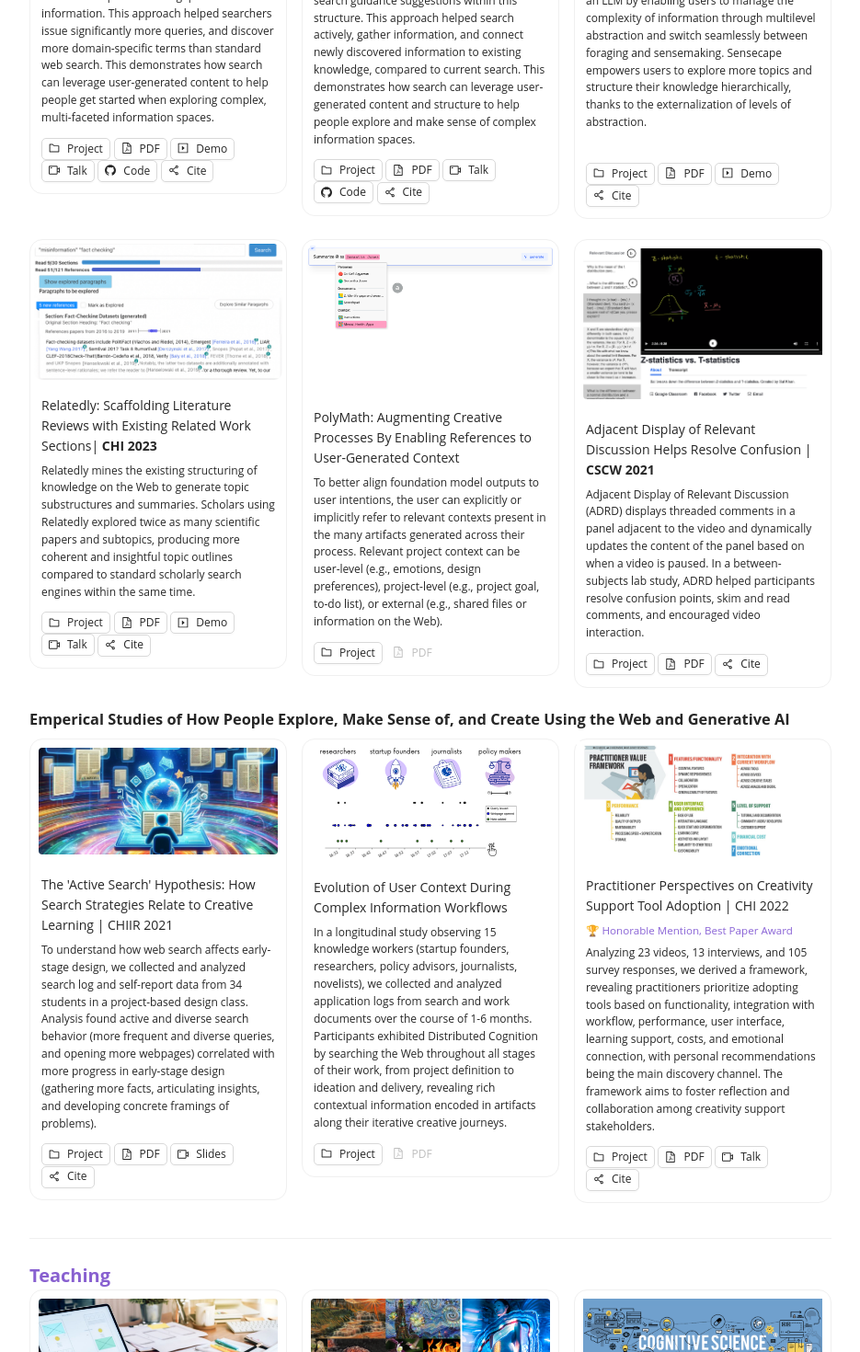
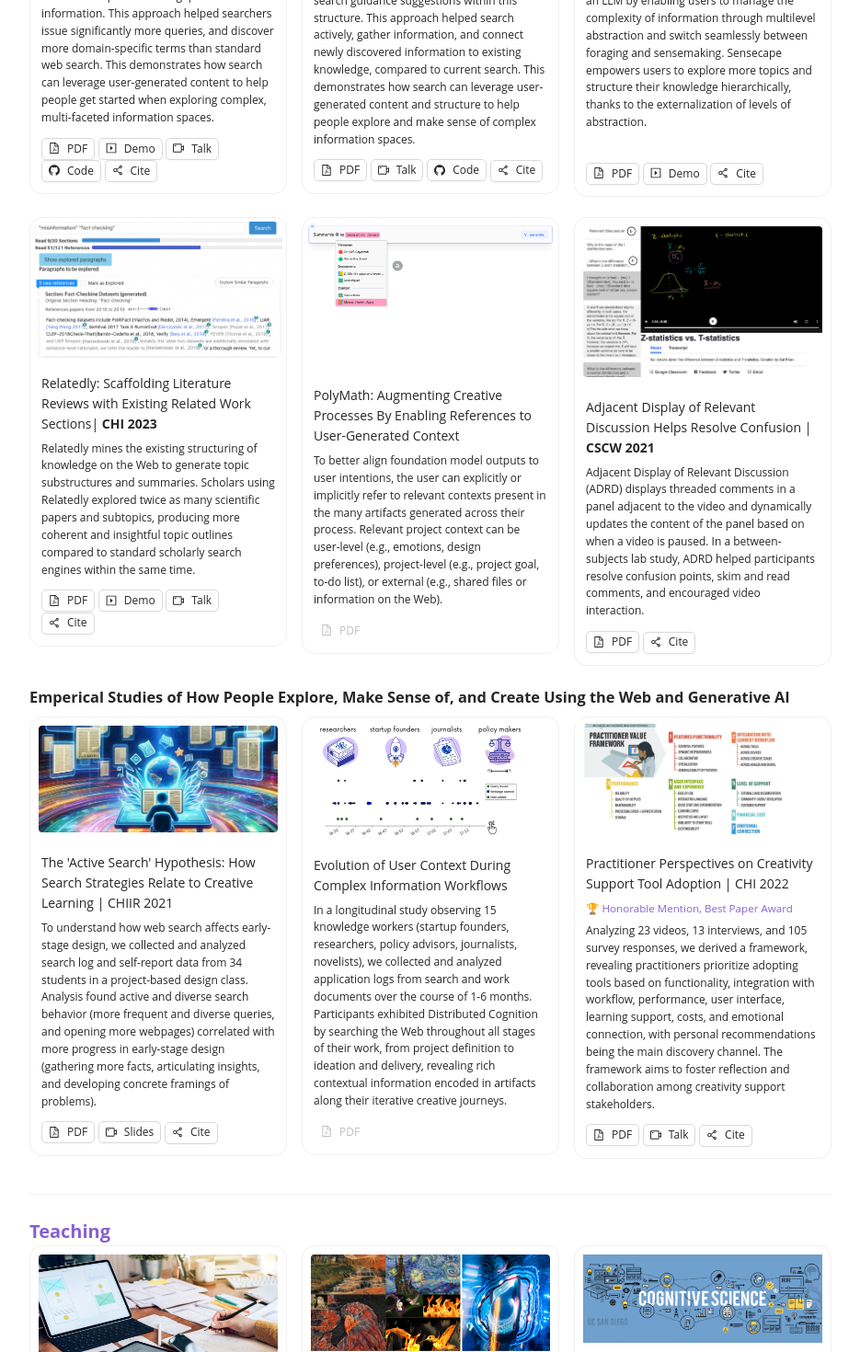
Before and after one commit to SrishtiPalani/React-Portfolio-Main, a React (Create React App) app: page / in a window 1280 px wide. Shown: the part 1058-2528 px from the top of the page at 92% size, without its empty margins (172-1107 px from the left). Built offline with nearby package versions, Linux system fonts and the light colour scheme.

Commit message:
jan 3rd commit

```diff
--- a/src/components/body/about/index.js
+++ b/src/components/body/about/index.js
@@ -163,7 +163,7 @@ function About() {
     <h4> CoNotate: Suggesting Queries Based on Notes Promotes Knowledge Discovery | <strong> CHI 2021</strong>  </h4>
      <p style={{fontSize: '12px'}}>CoNotate offers query suggestions based on analyzing the searcher's notes and previous searches for patterns and gaps in information. This approach helped searchers issue significantly more queries, and discover more domain-specific terms than standard web search. This demonstrates how search can leverage user-generated content to help people get started when exploring complex, multi-faceted information spaces.</p>
 
-   <Button size='small' style={{borderRadius:'5px', fontSize: '12px'}} icon={<FolderOutlined/>} href="#" target="_blank"> Project </Button> <span></span>
+   {/* <Button size='small' style={{borderRadius:'5px', fontSize: '12px'}} icon={<FolderOutlined/>} href="#" target="_blank"> Project </Button> <span></span> */}
     <Button size='small' style={{borderRadius:'5px', fontSize: '12px'}} icon={<FilePdfOutlined/>} href="https://dl.acm.org/doi/pdf/10.1145/3411764.3445618" target="_blank"> PDF </Button> <span></span>
     <Button size='small' style={{borderRadius:'5px', fontSize: '12px'}} icon={<PlaySquareOutlined/>} href="https://youtu.be/vH3htoAq0Ck?si=YMh34qWImy2p_SlY" target="_blank"> Demo </Button> <span></span>
     <Button size='small' style={{borderRadius:'5px', fontSize: '12px'}} icon={<VideoCameraOutlined />} href="https://youtu.be/rNjWK91hucA?si=OBfVM5qvFNyImGb3" target="_blank"> Talk </Button> <span></span>
@@ -183,7 +183,7 @@ function About() {
     <h4> InterWeave: Presenting Suggestions in Context Scaffolds Information Search and Synthesis | <strong>UIST 2022</strong></h4>
     <p style={{fontSize: '12px'}}> InterWeave mines the emergent structure of a searchers' notes and places contextual search guidance suggestions within this structure. This approach helped search actively, gather information, and connect newly discovered information to existing knowledge, compared to current search. This demonstrates how search can leverage user-generated content and structure to help people explore and make sense of complex information spaces.</p>
 
-    <Button size='small' style={{borderRadius:'5px', fontSize: '12px'}} icon={<FolderOutlined/>} href="#" target="_blank"> Project </Button> <span></span>
+    {/* <Button size='small' style={{borderRadius:'5px', fontSize: '12px'}} icon={<FolderOutlined/>} href="#" target="_blank"> Project </Button> <span></span> */}
     <Button size='small' style={{borderRadius:'5px', fontSize: '12px'}} icon={<FilePdfOutlined/>} href="#" target="_blank"> PDF </Button> <span></span>
     <Button size='small' style={{borderRadius:'5px', fontSize: '12px'}} icon={<VideoCameraOutlined />} href="#" target="_blank"> Talk </Button> <span></span>
     <Button size='small' style={{borderRadius:'5px', fontSize: '12px'}} icon={<GithubOutlined/>} href="https://github.com/creativecolab/IntegratedSearch.git" target="_blank"> Code </Button> <span></span>
@@ -203,7 +203,7 @@ function About() {
     {/* <h5> <a href="https://programs.sigchi.org/chi/2022/awards/honorable-mentions" style={{color: "#8a64d6", textAlign: "right"}}>🏆 Honorable Mention, Best Paper Award</a> </h5> */}
     <p style={{fontSize: '12px'}}> Sensecape is an interactive system designed to support complex information tasks with an LLM by enabling users to manage the complexity of information through multilevel abstraction and switch seamlessly between foraging and sensemaking. Sensecape empowers users to explore more topics and structure their knowledge hierarchically, thanks to the externalization of levels of abstraction. </p>
     <br />
-    <Button size='small' style={{borderRadius:'5px', fontSize: '12px'}} icon={<FolderOutlined/>} href="#" target="_blank"> Project </Button> <span></span>
+    {/* <Button size='small' style={{borderRadius:'5px', fontSize: '12px'}} icon={<FolderOutlined/>} href="#" target="_blank"> Project </Button> <span></span> */}
     <Button size='small' style={{borderRadius:'5px', fontSize: '12px'}} icon={<FilePdfOutlined/>} href="https://dl.acm.org/doi/10.1145/3586183.3606756" target="_blank"> PDF </Button> <span></span>
     <Button size='small' style={{borderRadius:'5px', fontSize: '12px'}} icon={<PlaySquareOutlined/>} href="https://youtu.be/MIfhunAwZew" target="_blank"> Demo </Button> <span></span>
     <Button size='small' style={{borderRadius:'5px', fontSize: '12px'}} icon={<ShareAltOutlined />} onClick={myFunctionsensecape} target="_blank"> Cite </Button> <span></span>
@@ -223,7 +223,7 @@ function About() {
     {/* <h5>Srishti Palani, <a href="https://jason-ding.com" target="_blank" rel="noreferrer"> Zijian "Jason" Ding</a>, <a href="http://stevemacn.github.io" target="_blank" rel="noreferrer"> Stephen MacNeil</a>, <a href="https://spdow.ucsd.edu" target="_blank" rel="noreferrer">Steven P. Dow</a></h5> */}
    <p style={{fontSize: '12px'}}> Relatedly mines the existing structuring of knowledge on the Web to generate topic substructures and summaries. Scholars using Relatedly explored twice as many scientific papers and subtopics, producing more coherent and insightful topic outlines compared to standard scholarly search engines within the same time. </p>
 
-   <Button size='small' style={{borderRadius:'5px', fontSize: '12px'}} icon={<FolderOutlined/>} href="#" target="_blank"> Project </Button> <span></span>
+   {/* <Button size='small' style={{borderRadius:'5px', fontSize: '12px'}} icon={<FolderOutlined/>} href="#" target="_blank"> Project </Button> <span></span> */}
     <Button size='small' style={{borderRadius:'5px', fontSize: '12px'}} icon={<FilePdfOutlined/>} href="https://dl.acm.org/doi/pdf/10.1145/3544548.3580841" target="_blank"> PDF </Button> <span></span>
     <Button size='small' style={{borderRadius:'5px', fontSize: '12px'}} icon={<PlaySquareOutlined/>} href="https://youtu.be/VvgRQm82Vlw?si=XmfjdzC0l1i_6RYk" target="_blank"> Demo </Button> <span></span>
     <Button size='small' style={{borderRadius:'5px', fontSize: '12px'}} icon={<VideoCameraOutlined/>} href="https://www.youtube.com/watch?v=bJYviga1_d0" target="_blank"> Talk </Button> <span></span>
@@ -245,7 +245,7 @@ function About() {
     <p style={{fontSize: '12px'}}> To better align foundation model outputs to user intentions, the user can explicitly or implicitly refer to relevant contexts present in the many artifacts generated across their process. Relevant project context can be user-level (e.g., emotions, design preferences), project-level (e.g., project goal, to-do list), or external (e.g., shared files or information on the Web).
  </p>
 
-   <Button size='small' style={{borderRadius:'5px', fontSize: '12px'}} icon={<FolderOutlined/>} href="#" target="_blank"> Project </Button> <span></span>
+   {/* <Button size='small' style={{borderRadius:'5px', fontSize: '12px'}} icon={<FolderOutlined/>} href="#" target="_blank"> Project </Button> <span></span> */}
    <Button disabled size='small' style={{borderRadius:'5px', fontSize: '12px'}} icon={<FilePdfOutlined/>} href="#" target="_blank"> PDF </Button> <span></span>
    </Card>
   </Col>
@@ -261,7 +261,7 @@ function About() {
     <h4> Adjacent Display of Relevant Discussion Helps Resolve Confusion | <strong> CSCW 2021 </strong></h4>
     <p style={{fontSize: '12px'}}> Adjacent Display of Relevant Discussion (ADRD) displays threaded comments in a panel adjacent to the video and dynamically updates the content of the panel based on when a video is paused. In a between-subjects lab study, ADRD helped participants resolve confusion points, skim and read comments, and encouraged video interaction.</p>
 
-    <Button size='small' style={{borderRadius:'5px', fontSize: '12px'}} icon={<FolderOutlined/>} href="#" target="_blank"> Project </Button> <span></span>
+    {/* <Button size='small' style={{borderRadius:'5px', fontSize: '12px'}} icon={<FolderOutlined/>} href="#" target="_blank"> Project </Button> <span></span> */}
     <Button size='small' style={{borderRadius:'5px', fontSize: '12px'}} icon={<FilePdfOutlined/>} href="https://dl.acm.org/doi/pdf/10.1145/3449217" target="_blank"> PDF </Button> <span></span>
     <Button size='small' style={{borderRadius:'5px', fontSize: '12px'}} icon={<ShareAltOutlined />} onClick={myFunctionADRD} target="_blank"> Cite </Button> <span></span>
     </Card>
@@ -282,7 +282,7 @@ function About() {
     {/* <h5>Srishti Palani, <a href="https://jason-ding.com" target="_blank" rel="noreferrer"> Zijian "Jason" Ding</a>, <a href="http://stevemacn.github.io" target="_blank" rel="noreferrer"> Stephen MacNeil</a>, <a href="https://spdow.ucsd.edu" target="_blank" rel="noreferrer">Steven P. Dow</a></h5> */}
    <p style={{fontSize: '12px'}}>To understand how web search affects early-stage design, we collected and analyzed search log and self-report data from 34 students in a project-based design class. Analysis found active and diverse search behavior (more frequent and diverse queries, and opening more webpages) correlated with more progress in early-stage design (gathering more facts, articulating insights, and developing concrete framings of problems).</p>
 
-   <Button size='small' style={{borderRadius:'5px', fontSize: '12px'}} icon={<FolderOutlined/>} href="#" target="_blank"> Project </Button> <span></span>
+   {/* <Button size='small' style={{borderRadius:'5px', fontSize: '12px'}} icon={<FolderOutlined/>} href="#" target="_blank"> Project </Button> <span></span> */}
     <Button size='small' style={{borderRadius:'5px', fontSize: '12px'}} icon={<FilePdfOutlined/>} href="https://dl.acm.org/doi/pdf/10.1145/3406522.3446046" target="_blank"> PDF </Button> <span></span>
     <Button size='small' style={{borderRadius:'5px', fontSize: '12px'}} icon={<VideoCameraOutlined />} href="https://docs.google.com/presentation/d/1YF1XVExGH6BiIaxkvvldGSIC_-iVCbE9JzsTcQELrFo/edit?usp=sharing" target="_blank"> Slides </Button> <span></span>
     <Button size='small' style={{borderRadius:'5px', fontSize: '12px'}} icon={<ShareAltOutlined />} onClick={myFunctionActiveSearch} target="_blank"> Cite </Button> <span></span>
@@ -301,7 +301,7 @@ function About() {
     <h4> Evolution of User Context During Complex Information Workflows </h4>
     <p style={{fontSize: '12px'}}> In a longitudinal study observing 15 knowledge workers (startup founders, researchers, policy advisors, journalists, novelists), we collected and analyzed application logs from search and work documents over the course of 1-6 months. Participants exhibited Distributed Cognition by searching the Web throughout all stages of their work, from project definition to ideation and delivery, revealing rich contextual information encoded in artifacts along their iterative creative journeys.</p>
 
-   <Button size='small' style={{borderRadius:'5px', fontSize: '12px'}} icon={<FolderOutlined/>} href="#" target="_blank"> Project </Button> <span></span>
+   {/* <Button size='small' style={{borderRadius:'5px', fontSize: '12px'}} icon={<FolderOutlined/>} href="#" target="_blank"> Project </Button> <span></span> */}
   <Button disabled size='small' style={{borderRadius:'5px', fontSize: '12px'}} icon={<FilePdfOutlined/>} href="#" target="_blank"> PDF </Button> <span></span>
     </Card>
     </Col>
@@ -318,7 +318,7 @@ function About() {
     <h5> <a href="https://programs.sigchi.org/chi/2022/awards/honorable-mentions" style={{color: "#8a64d6", textAlign: "right"}}>🏆 Honorable Mention, Best Paper Award</a> </h5>
     <p style={{fontSize: '12px'}}> Analyzing 23 videos, 13 interviews, and 105 survey responses, we derived a framework, revealing practitioners prioritize adopting tools based on functionality, integration with workflow, performance, user interface, learning support, costs, and emotional connection, with personal recommendations being the main discovery channel. The framework aims to foster reflection and collaboration among creativity support stakeholders.</p>
 
-   <Button size='small' style={{borderRadius:'5px', fontSize: '12px'}} icon={<FolderOutlined/>} href="#" target="_blank"> Project </Button> <span></span>
+   {/* <Button size='small' style={{borderRadius:'5px', fontSize: '12px'}} icon={<FolderOutlined/>} href="#" target="_blank"> Project </Button> <span></span> */}
   <Button size='small' style={{borderRadius:'5px', fontSize: '12px'}} icon={<FilePdfOutlined/>} href="https://dl.acm.org/doi/pdf/10.1145/3491102.3501933" target="_blank"> PDF </Button> <span></span>
   <Button size='small' style={{borderRadius:'5px', fontSize: '12px'}} icon={<VideoCameraOutlined/>} href="https://www.youtube.com/watch?v=zx7_HakKcA8" target="_blank"> Talk </Button> <span></span>
   <Button size='small' style={{borderRadius:'5px', fontSize: '12px'}} icon={<ShareAltOutlined />} onClick={myFunctionpractitioner} target="_blank"> Cite </Button> <span></span>
```
Also changed, not shown: 7 other files (tests, documents, lock files or other folders).
